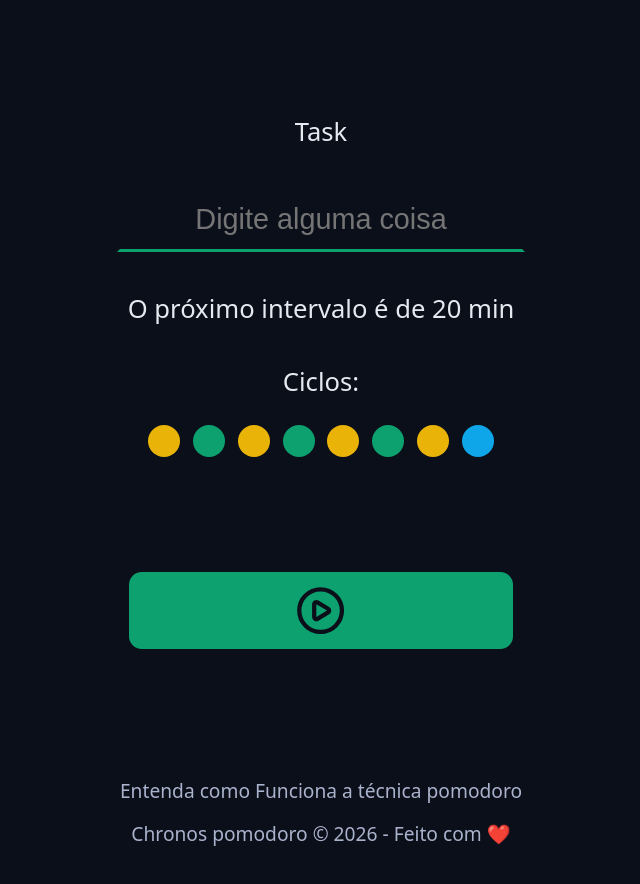
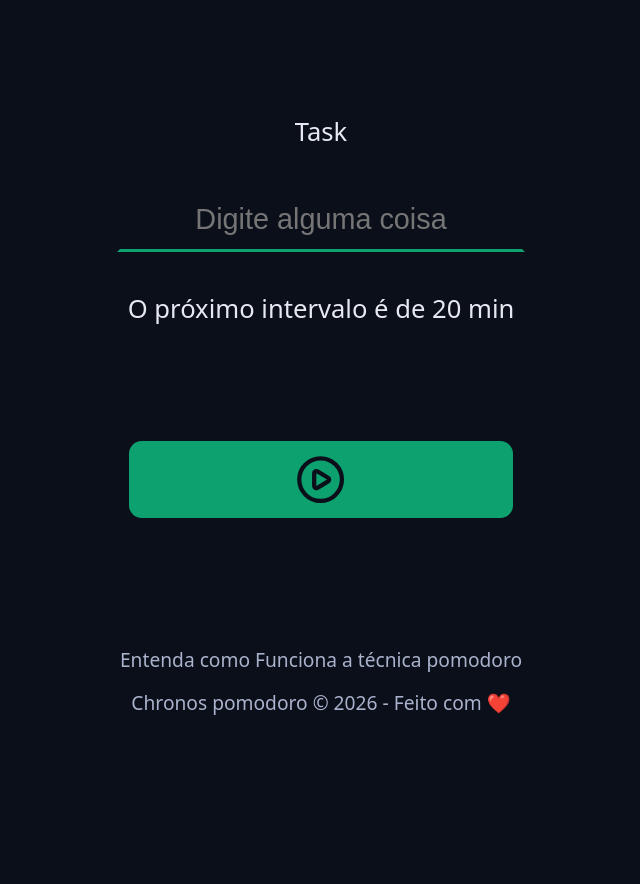
Before and after one commit to juniorsolo/chronos-pomodoro, a React (Vite) app: page / in a window 1280 px wide. Shown: the part 752-1636 px from the top of the page, without its empty margins (319-959 px from the left). After the commit the page ends 1519 px from the top, so only its background shows below. Built offline with nearby package versions, Linux system fonts and the light colour scheme.

Commit message:
Clean cycle.

```diff
--- a/src/components/cycles/index.tsx
+++ b/src/components/cycles/index.tsx
@@ -1,18 +1,37 @@
+import { useTaskContext } from '../../contexts/TaskContext/useTaskContext';
+import { getNextCycle } from '../../utils/getNextCycle';
+import { getNextCycleType } from '../../utils/getNextCycleType';
 import styles from './styles.module.css';
 
 export function Cycles(){
+
+  const { state } = useTaskContext();
+  const cycleStep = Array.from({ length: state.currentCycle });
+
+  const cycleDescriptionMap = {
+    workTime: 'foco',
+    shortBreakTime:'descanso curto',
+    longBreakTime:'descanso longo',
+  };
+
   return (
     <div className={styles.cycles}>
+
       <span>Ciclos:</span>
       <div className={styles.cycleDots}>
-        <span className={`${styles.cycleDot} ${styles.workTime}`}></span>
-        <span className={`${styles.cycleDot} ${styles.shortBreakTime}`}></span>
-        <span className={`${styles.cycleDot} ${styles.workTime}`}></span>
-        <span className={`${styles.cycleDot} ${styles.shortBreakTime}`}></span>
-        <span className={`${styles.cycleDot} ${styles.workTime}`}></span>
-        <span className={`${styles.cycleDot} ${styles.shortBreakTime}`}></span>
-        <span className={`${styles.cycleDot} ${styles.workTime}`}></span>
-        <span className={`${styles.cycleDot} ${styles.longBreakTime}`}></span>
+          {cycleStep.map((_, index) => {
+            const nextCycle = getNextCycle(index);
+            const nextCycleType = getNextCycleType(nextCycle);
+            return (
+            <span
+              key={`${nextCycleType}_${nextCycle}`}
+              className={`${styles.cycleDot} ${styles[nextCycleType]}`}
+               aria-label={`Indicador de ciclo de ${cycleDescriptionMap[nextCycleType]}`}
+               title={`Indicador de ciclo de ${cycleDescriptionMap[nextCycleType]}`}
+              ></span>
+            )
+          })}
+
       </div>
     </div>
   );
--- a/src/components/mainForm/index.tsx
+++ b/src/components/mainForm/index.tsx
@@ -6,13 +6,17 @@
 import type { TaskModel } from "../../models/TaskModel";
 import { useTaskContext } from "../../contexts/TaskContext/useTaskContext";
 import { getNextCycle } from "../../utils/getNextCycle";
+import { getNextCycleType } from "../../utils/getNextCycleType";
+import { formatSecondsToMinutes } from "../../utils/formatSecondsToMinutes";
 
 export function MainForm(){
     const {state, setState} = useTaskContext();
     const taskNameInput = useRef<HTMLInputElement>(null);
 
-    //nextCycle
+    // Ciclos
     const nextCycle = getNextCycle(state.currentCycle);
+    const nextCycleType = getNextCycleType(nextCycle);
+
     console.log(nextCycle);
     function handleCreateNewTask(event : React.SubmitEvent<HTMLFormElement>) {
         event.preventDefault();
@@ -34,8 +38,8 @@
             startDate: Date.now(),
             completeDate: null,
             interruptDate: null,
-            duration: 1,
-            type: "workTime",
+            duration: state.config[nextCycleType],
+            type: nextCycleType,
         };
 
         const secondsRemaining = newTask.duration * 60;
@@ -46,7 +50,7 @@
                 activeTask: newTask,
                 currentCycle: nextCycle, // conferir
                 secondsRemaining,
-                formmattedSecondsRemaining: '00:00',
+                formmattedSecondsRemaining: formatSecondsToMinutes(secondsRemaining),
                 tasks: [...prevState.tasks, newTask],
                 config: {...prevState.config},
             }
@@ -74,10 +78,11 @@
           <p>O próximo intervalo é de 20 min</p>
       </div>
 
-      <div className='formRow'>
-          <Cycles></Cycles>
-      </div>
-
+      {state.currentCycle > 0 && (
+        <div className='formRow'>
+            <Cycles></Cycles>
+        </div>
+      )}
       <div className='formRow'>
           <DefaultButton icon={<PlayCircleIcon />} ></DefaultButton>
       </div>
--- /dev/null
+++ b/src/utils/formatSecondsToMinutes.ts
@@ -0,0 +1,9 @@
+
+export function formatSecondsToMinutes(seconds : number){
+
+  const minutes = String(Math.floor(seconds / 60)).padStart(2,'0');
+  const secondsMod = String(Math.floor(seconds % 60)).padStart(2,'0');
+
+  return `${minutes}:${secondsMod}`;
+
+}
--- /dev/null
+++ b/src/utils/getNextCycleType.ts
@@ -0,0 +1,9 @@
+import type { TaskModel } from "../models/TaskModel";
+
+export function getNextCycleType(currentCycle: number) : TaskModel['type']{
+
+    if( currentCycle % 8 === 0 ) return 'longBreakTime';
+    if( currentCycle % 2 === 0) return 'shortBreakTime';
+    return 'workTime';
+
+}
```
